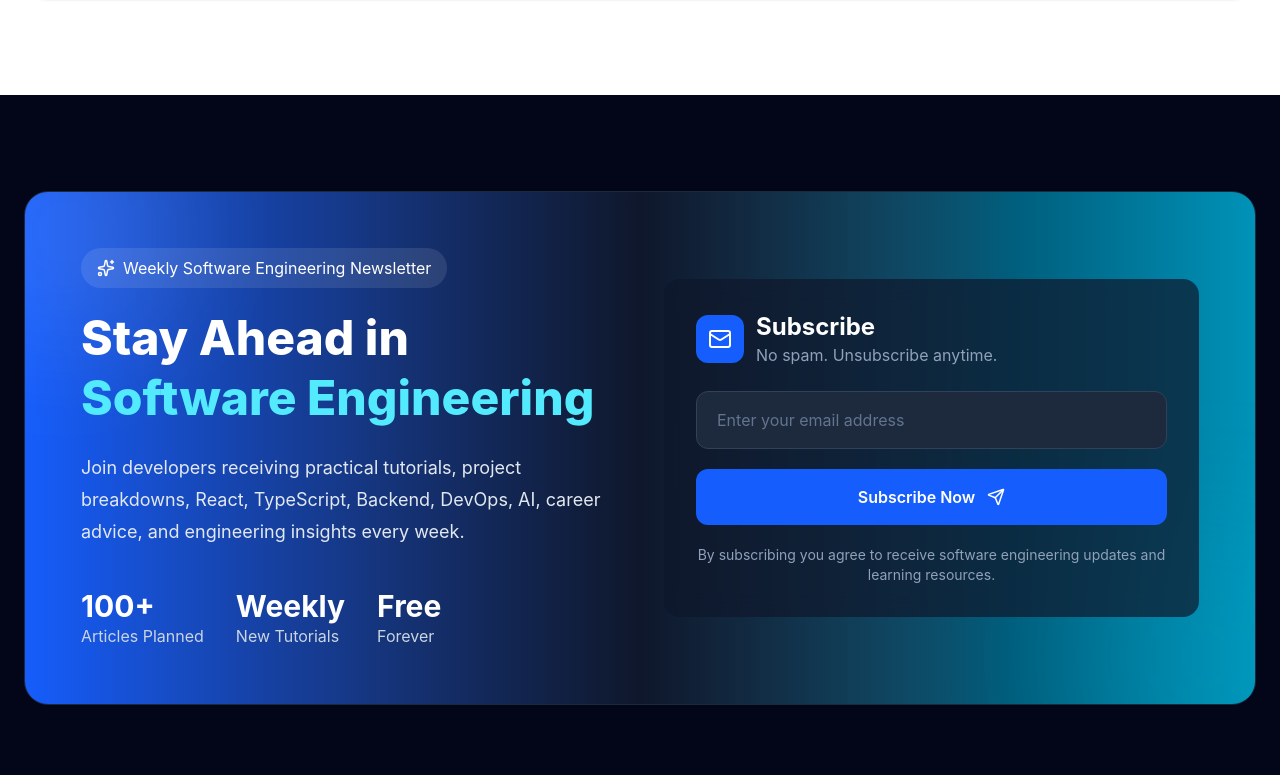
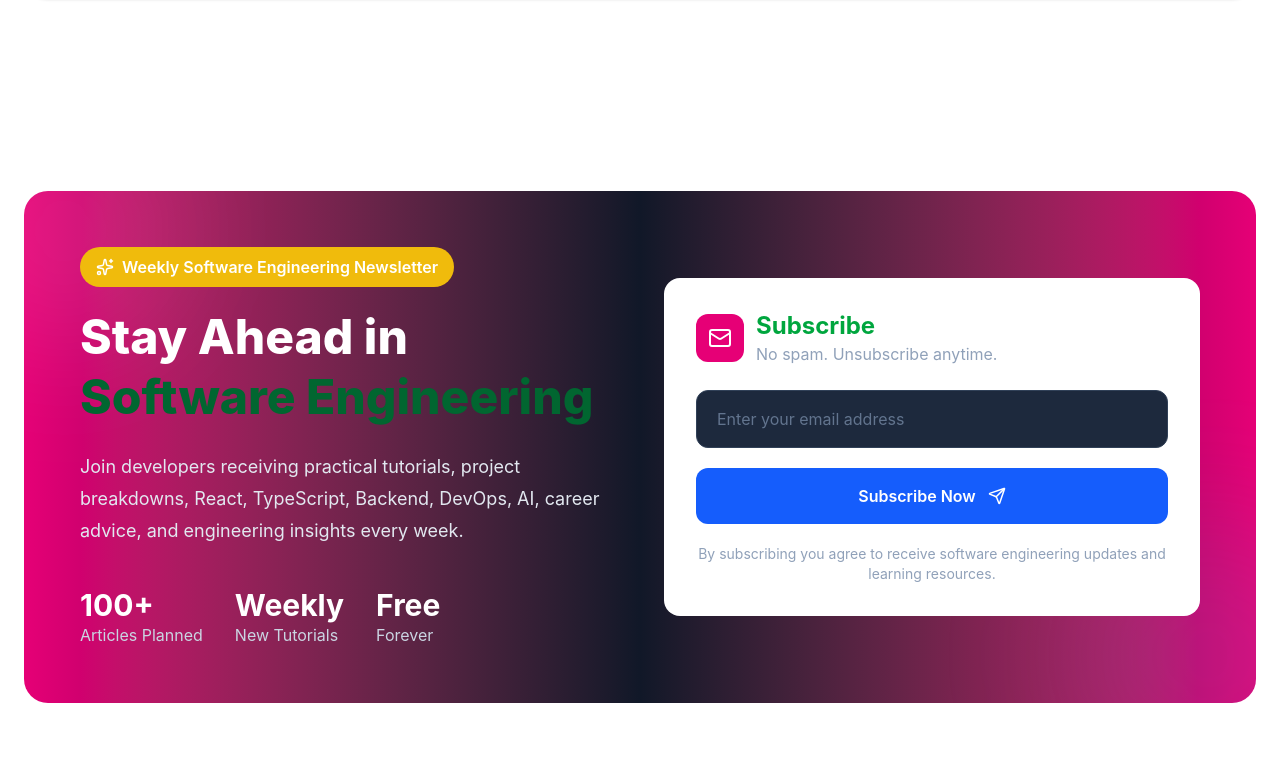
Before and after one commit to system-Barinda/system-barinda-blog, a React (Vite) app: page / in a window 1280 px wide. Shown: the part 4625-5400 px from the top of the page. Built offline with nearby package versions, Linux system fonts and the light colour scheme.

Commit message:
chore:updated

```diff
--- a/src/components/Newsletter.tsx
+++ b/src/components/Newsletter.tsx
@@ -2,19 +2,17 @@ import { Mail, Send, Sparkles } from "lucide-react";
 
 export default function Newsletter() {
   return (
-    <section className="bg-slate-950 py-24">
+    <section className="bg-white py-24">
       <div className="mx-auto max-w-7xl px-6">
         <div
           className="
             relative
             overflow-hidden
             rounded-3xl
-            border
-            border-slate-800
             bg-gradient-to-r
-            from-blue-600
-            via-slate-900
-            to-cyan-600
+            from-pink-600
+            via-gray-900
+            to-pink-600
             p-8
             md:p-14
           "
@@ -26,14 +24,14 @@ export default function Newsletter() {
           <div className="relative grid items-center gap-12 lg:grid-cols-2">
             {/* Left */}
             <div>
-              <div className="mb-5 inline-flex items-center gap-2 rounded-full bg-white/10 px-4 py-2 text-white">
+              <div className="mb-5 inline-flex items-center gap-2 rounded-full bg-[#f0bb0c] px-4 py-2 text-white font-semibold">
                 <Sparkles size={18} />
                 Weekly Software Engineering Newsletter
               </div>
 
               <h2 className="text-4xl font-extrabold leading-tight text-white md:text-5xl">
                 Stay Ahead in
-                <span className="block text-cyan-300">
+                <span className="block text-green-800">
                   Software Engineering
                 </span>
               </h2>
@@ -66,14 +64,16 @@ export default function Newsletter() {
             </div>
 
             {/* Right */}
-            <div className="rounded-2xl bg-slate-900/70 p-8 backdrop-blur-md">
+            <div className="rounded-2xl bg-white p-8 backdrop-blur-md">
               <div className="mb-6 flex items-center gap-3">
-                <div className="rounded-xl bg-blue-600 p-3 text-white">
+                <div className="rounded-xl bg-pink-600 p-3 text-white">
                   <Mail size={24} />
                 </div>
 
                 <div>
-                  <h3 className="text-2xl font-bold text-white">Subscribe</h3>
+                  <h3 className="text-2xl font-bold text-green-600">
+                    Subscribe
+                  </h3>
 
                   <p className="text-slate-400">
                     No spam. Unsubscribe anytime.
```
